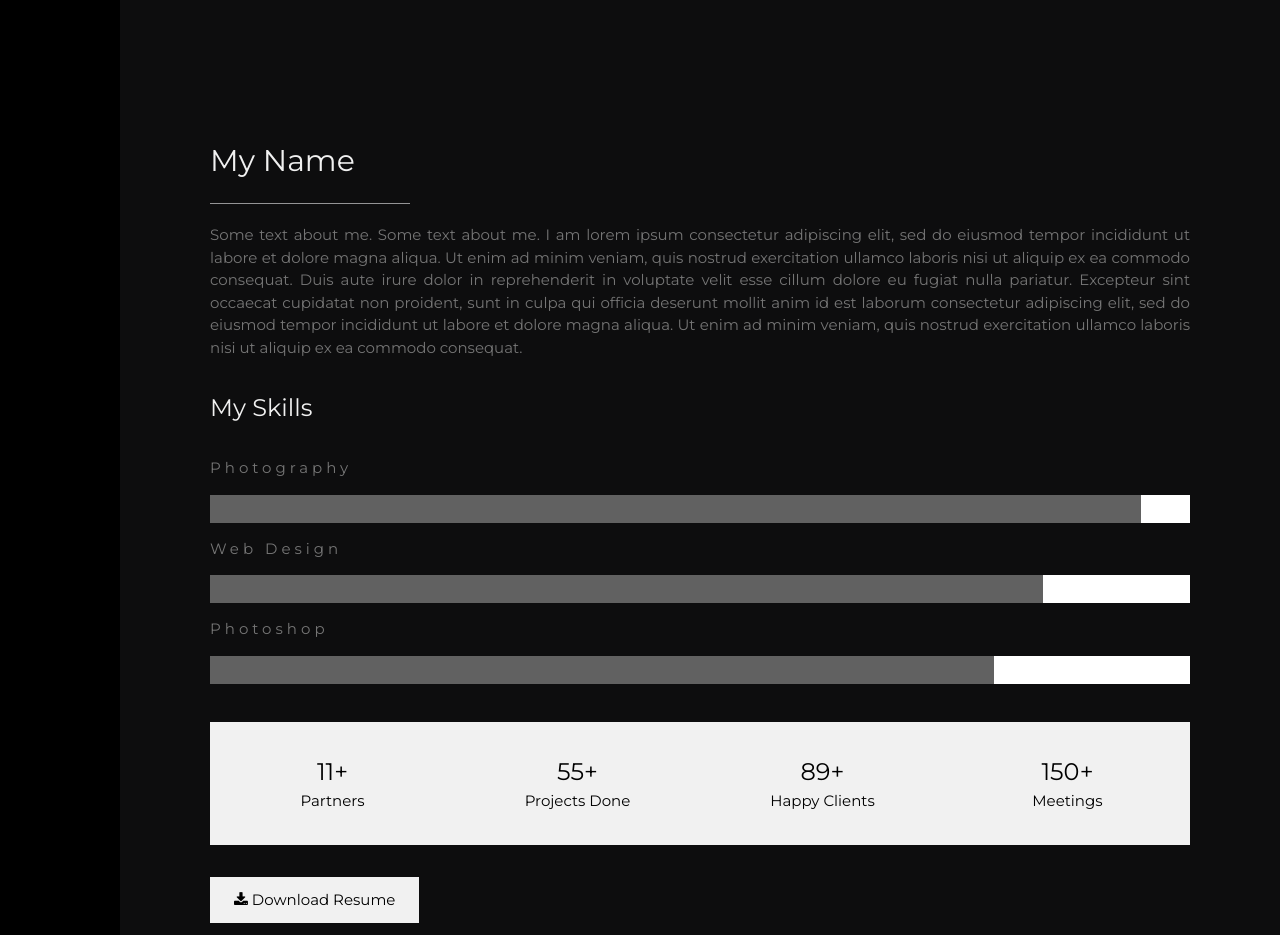
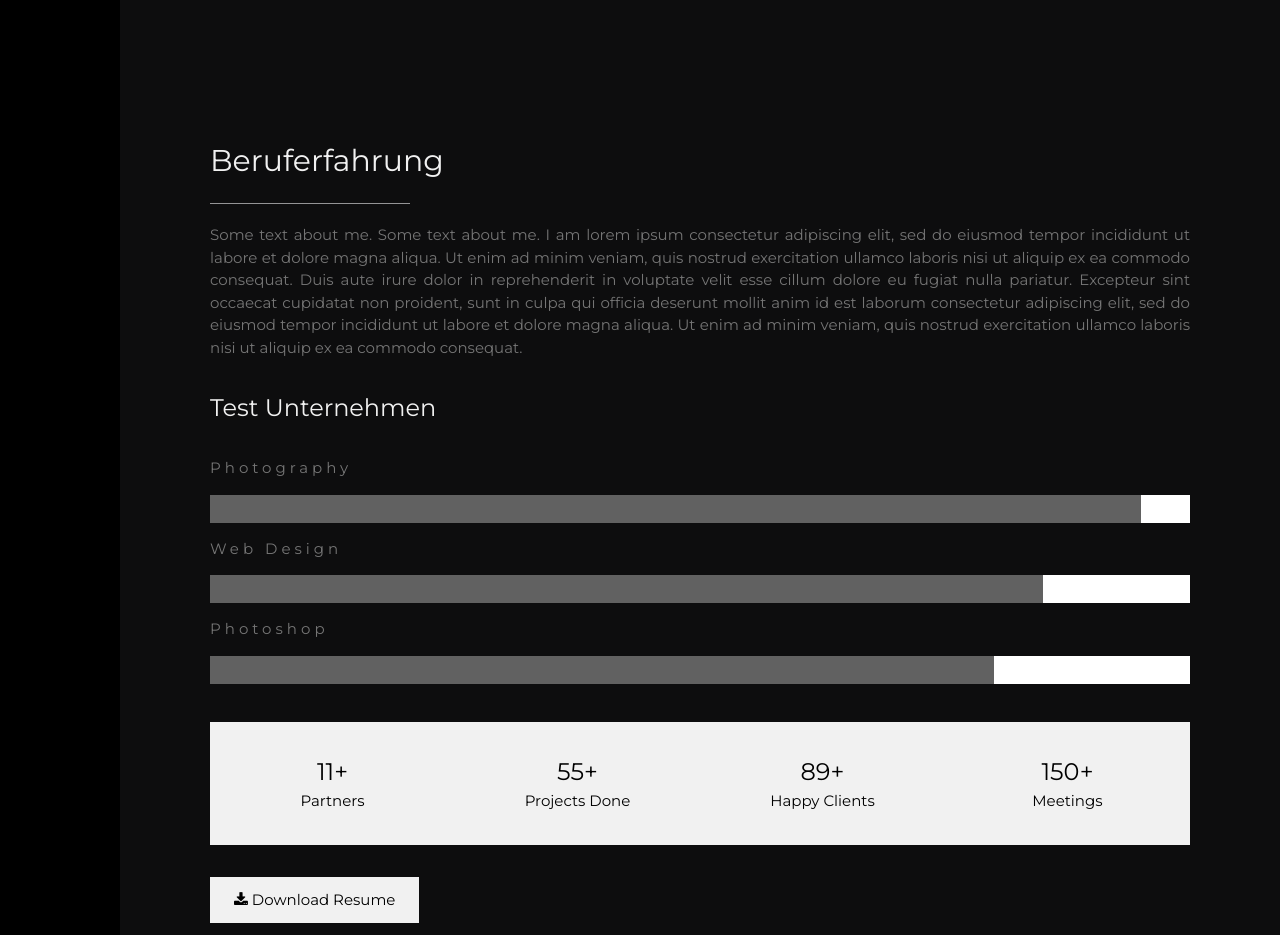
Before and after one commit to romeolandry/portfolio, a plain HTML site: page index.html in a window 1280 px wide. Shown: the part 2080-3015 px from the top of the page. Drawn offline with nearby package versions, Linux system fonts and the light colour scheme.

Commit message:
Beruferfahrung

```diff
--- a/index.html
+++ b/index.html
@@ -170,13 +170,13 @@
 
   <!-- Beruferfahrung Section -->
   <div class="w3-content w3-justify w3-text-grey w3-padding-64" id="Beruferfahrung">
-    <h2 class="w3-text-light-grey">My Name</h2>
+    <h2 class="w3-text-light-grey">Beruferfahrung</h2>
     <hr style="width:200px" class="w3-opacity">
     <p>Some text about me. Some text about me. I am lorem ipsum consectetur adipiscing elit, sed do eiusmod tempor incididunt ut labore et dolore magna aliqua. Ut enim ad minim veniam, quis nostrud exercitation ullamco laboris nisi ut aliquip
       ex ea commodo consequat. Duis aute irure dolor in reprehenderit in voluptate velit esse cillum dolore eu fugiat nulla pariatur. Excepteur sint occaecat cupidatat non proident, sunt in culpa qui officia deserunt mollit anim id est laborum consectetur
       adipiscing elit, sed do eiusmod tempor incididunt ut labore et dolore magna aliqua. Ut enim ad minim veniam, quis nostrud exercitation ullamco laboris nisi ut aliquip ex ea commodo consequat.
     </p>
-    <h3 class="w3-padding-16 w3-text-light-grey">My Skills</h3>
+    <h3 class="w3-padding-16 w3-text-light-grey">Test Unternehmen</h3>
     <p class="w3-wide">Photography</p>
     <div class="w3-white">
       <div class="w3-dark-grey" style="height:28px;width:95%"></div>
```
